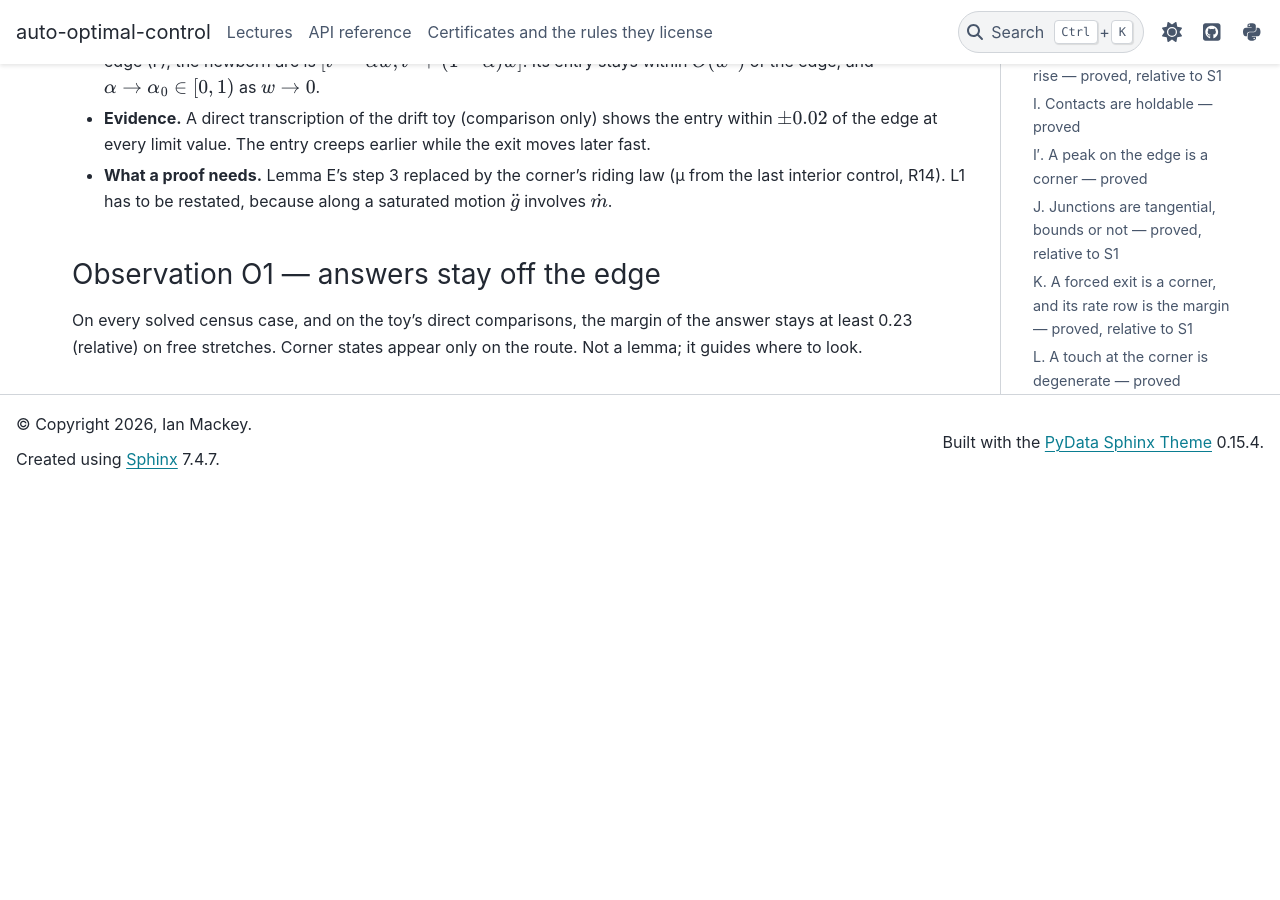
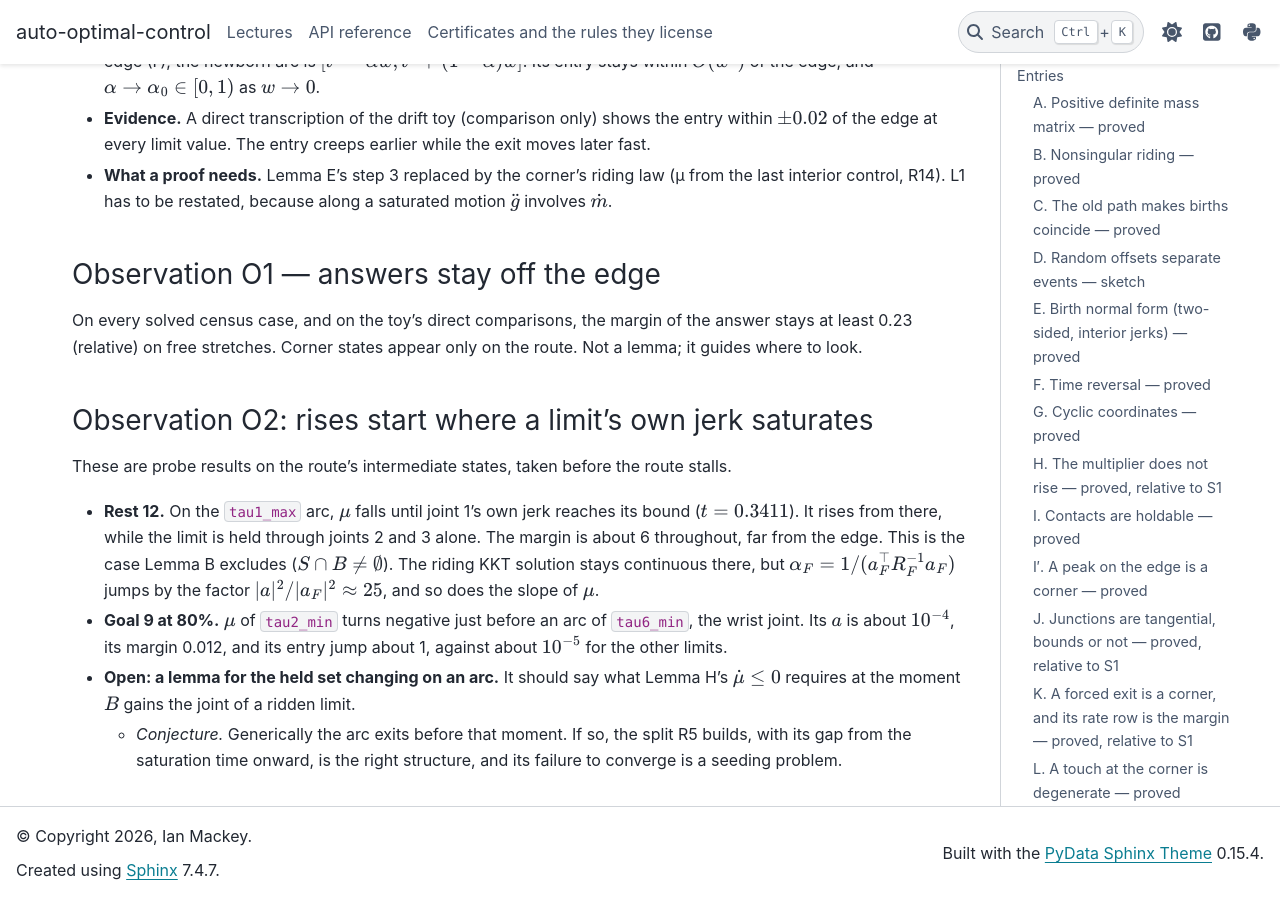
Before and after one commit to idm23/auto-optimal-control, a Sphinx documentation site: the page built from docs/notes/lemma_register.md, in a window 1280 px wide and 900 px high, scrolled down 6702 px. Built offline with Sphinx 7.4.7 and the PyData theme 0.15.4, drawn with Linux system fonts in a browser that asks for light colours; before the commit the page ends 7190 px from its top, so only the background shows below that.

Commit message:
R18 (trim arcs whose multiplier rises at an end): off; observation O2 in the register
Co-Authored-By: Claude Opus 5.5 <noreply@anthropic.com>

```diff
--- a/docs/notes/lemma_register.md
+++ b/docs/notes/lemma_register.md
@@ -286,3 +286,25 @@ margin is zero exactly when the corner is the only control that holds $g$.
 On every solved census case, and on the toy's direct comparisons, the margin
 of the answer stays at least 0.23 (relative) on free stretches. Corner
 states appear only on the route. Not a lemma; it guides where to look.
+
+### Observation O2: rises start where a limit's own jerk saturates
+
+These are probe results on the route's intermediate states, taken before the
+route stalls.
+
+- **Rest 12.** On the `tau1_max` arc, $\mu$ falls until joint 1's own jerk
+  reaches its bound ($t = 0.3411$). It rises from there, while the limit is
+  held through joints 2 and 3 alone. The margin is about 6 throughout, far
+  from the edge. This is the case Lemma B excludes ($S \cap B \ne \emptyset$).
+  The riding KKT solution stays continuous there, but $\alpha_F = 1/(a_F^\top
+  R_F^{-1} a_F)$ jumps by the factor $|a|^2/|a_F|^2 \approx 25$, and so does
+  the slope of $\mu$.
+- **Goal 9 at 80%.** $\mu$ of `tau2_min` turns negative just before an arc of
+  `tau6_min`, the wrist joint. Its $a$ is about $10^{-4}$, its margin 0.012,
+  and its entry jump about 1, against about $10^{-5}$ for the other limits.
+- **Open: a lemma for the held set changing on an arc.** It should say what
+  Lemma H's $\dot\mu \le 0$ requires at the moment $B$ gains the joint of a
+  ridden limit.
+  - *Conjecture.* Generically the arc exits before that moment. If so, the
+    split R5 builds, with its gap from the saturation time onward, is the
+    right structure, and its failure to converge is a seeding problem.
```
Also changed, not shown: 2 other files.
